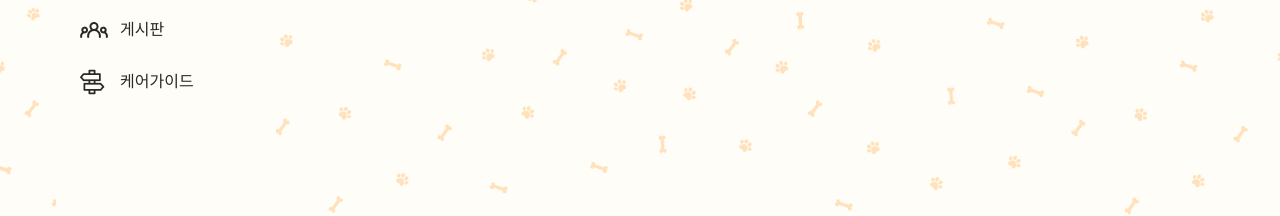
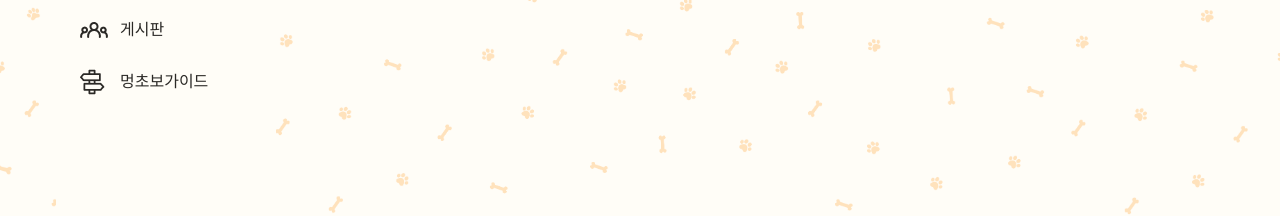
Before and after one commit to run3go/WEB4_5_404TNF_FE, a Next.js app: page / in a window 1280 px wide. Shown: the part 402-618 px from the top of the page. Built offline with nearby package versions, Linux system fonts and the light colour scheme.

Commit message:
💄Style: 사이드바 rounded 설정 및 멍초보가이드로 이름 변경

```diff
--- a/src/components/common/Sidebar.tsx
+++ b/src/components/common/Sidebar.tsx
@@ -4,7 +4,7 @@ import Icon from './Icon';
 export default function Sidebar() {
   return (
     <>
-      <div className="relative my-12 ml-14 hidden h-[calc(100vh-96px)] w-[220px] flex-col items-center bg-[#FFFDF7] p-8 text-[#2B2926] sm:flex">
+      <div className="relative my-12 ml-14 hidden h-[calc(100vh-96px)] w-[220px] flex-col items-center bg-[#FFFDF7] p-8 text-[#2B2926] sm:flex sm:rounded-[50px]">
         <Image
           src="/images/logo.png"
           alt="멍멍일지 로고"
@@ -61,7 +61,7 @@ export default function Sidebar() {
             <div className="absolute opacity-0 group-hover:opacity-100">
               <Icon width="25px" height="26px" left="-197px" top="-309px" />
             </div>
-            <p className="pl-10 group-hover:font-bold">케어가이드</p>
+            <p className="pl-10 group-hover:font-bold">멍초보가이드</p>
           </div>
         </div>
         <div className="absolute bottom-10 text-[16px] font-medium">
```
